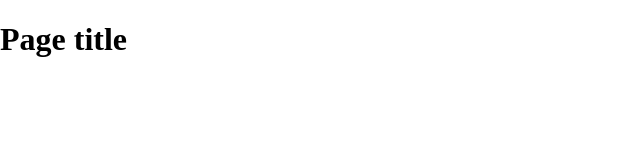
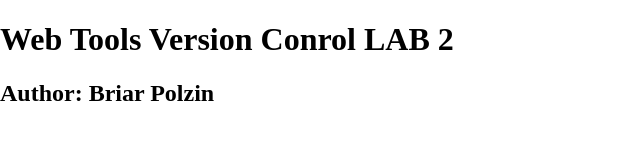
Before and after one commit to BriarPolzin/Webtools-github-intro-Polzin, a plain HTML site: page index.html in a window 1280 px wide. Shown: the whole page, without its empty margins (0-640 px from the left). Drawn offline with nearby package versions, Linux system fonts and the light colour scheme.

Commit message:
This is the second version of the index file on the site. The h1 tag content was changed as well as an h2 content ws added.

```diff
--- a/index.html
+++ b/index.html
@@ -14,7 +14,8 @@
     </head>
     <body>
     <header>
-	<h1>Page title</h1>
+	<h1>Web Tools Version Conrol LAB 2</h1>
+	<h2>Author: Briar Polzin</2>
     </header>
     <nav id="pageNav">
     </nav>
```
